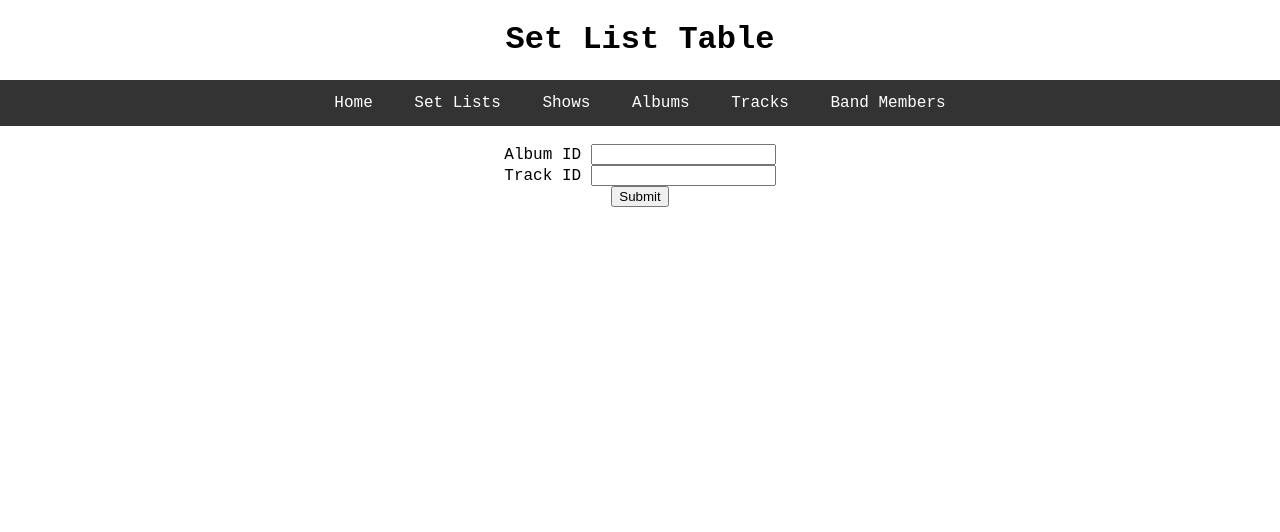
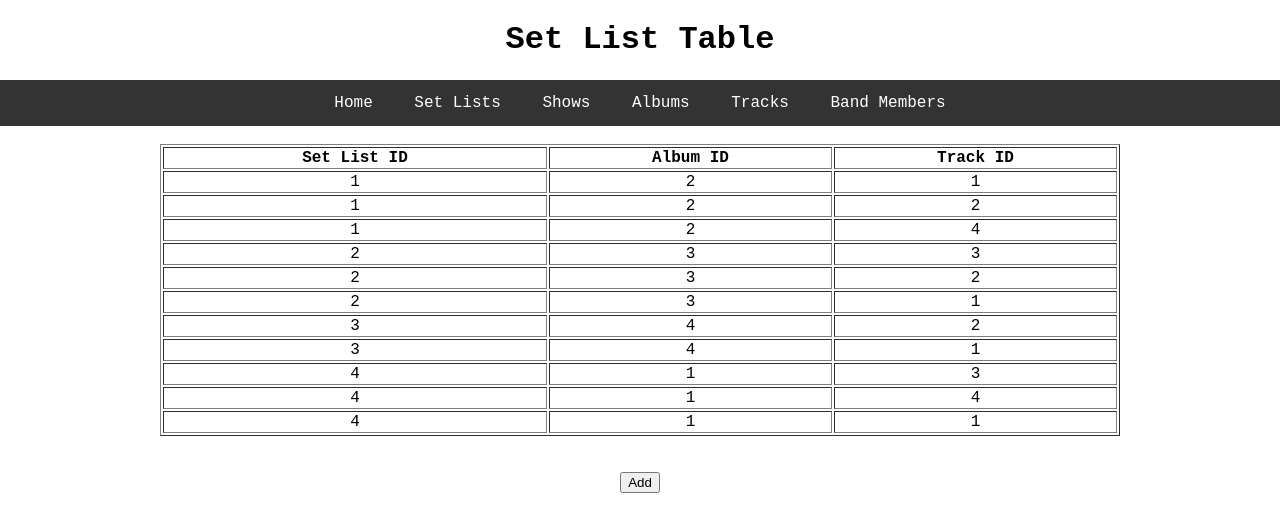
Before and after one commit to susiebeep/Introduction-to-Databases, a Flask app: page /set_list in a window 1280 px wide. Shown: the top 532 px of the page. Run offline with Flask 2, Linux system fonts and the light colour scheme.

Commit message:
updating table

```diff
--- a/templates/set_list.html
+++ b/templates/set_list.html
@@ -17,13 +17,71 @@
 		</ul>
 	</nav>
 <br>
+<table style="width:75%" table border="1" table align = "center">
+  <tr>
+    <th>Set List ID</th>
+    <th>Album ID</th>
+    <th>Track ID</th>
+  </tr>
+  <tr>
+    <td>1</td>
+    <td>2</td>
+    <td>1</td>
+  </tr>
+  <tr>
+    <td>1</td>
+    <td>2</td>
+    <td>2</td>
 
-<form method="POST" action="">
-    Album ID <input type="number" name="Album ID" />
-    <br>
-    Track ID <input type="number" name="Track ID" />
-    <br>
-    <input type="submit">
-  </form>
+  </tr>
+  <tr>
+    <td>1</td>
+    <td>2</td>
+    <td>4</td>
+  </tr>
+  <tr>
+    <td>2</td>
+    <td>3</td>
+    <td>3</td>
+  </tr>
+   <tr>
+    <td>2</td>
+    <td>3</td>
+    <td>2</td>
+  </tr>
+   <tr>
+    <td>2</td>
+    <td>3</td>
+    <td>1</td>
+  </tr>
+  <tr>
+    <td>3</td>
+    <td>4</td>
+    <td>2</td>
+  </tr>
+   <tr>
+    <td>3</td>
+    <td>4</td>
+    <td>1</td>
+  </tr>
+   <tr>
+    <td>4</td>
+    <td>1</td>
+    <td>3</td>
+  </tr>
+     <tr>
+    <td>4</td>
+    <td>1</td>
+    <td>4</td>
+  </tr>
+   <tr>
+    <td>4</td>
+    <td>1</td>
+    <td>1</td>
+  </tr>
+</table>
+<br>
+<br>
+<a href="http://flip3.engr.oregonstate.edu:3975/add_set_list"><button type="button">Add</button></a>
  </body>
 </html>
```
Also changed, not shown: templates/add_album.html (+1 -7 lines), templates/add_track.html (+36 -10 lines), templates/band_members.html (+35 -9 lines), templates/shows.html (+31 -7 lines).
